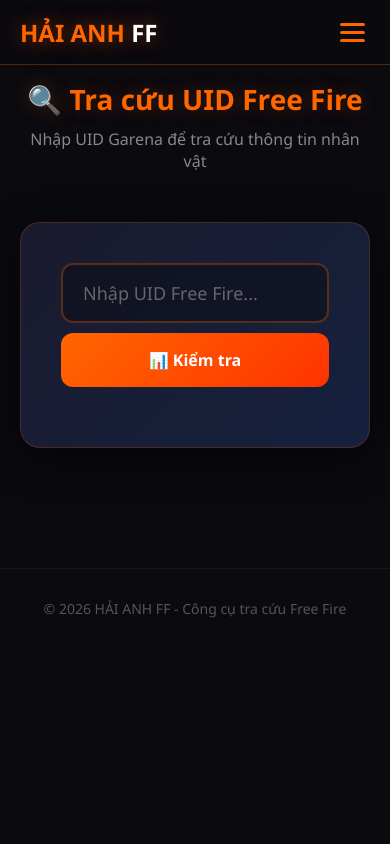
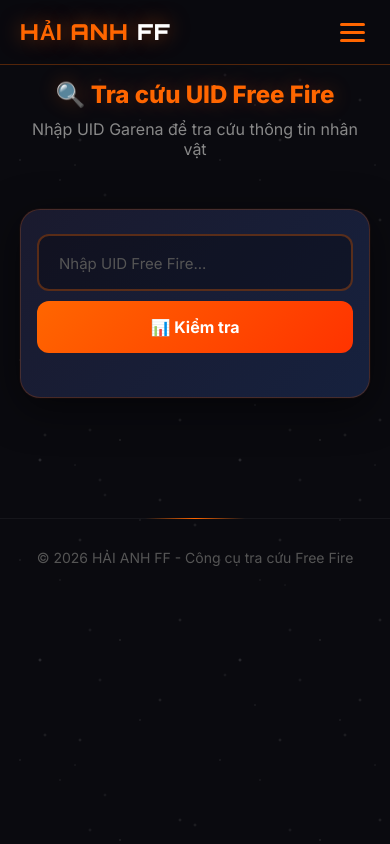
Before and after one commit to minhanh0291128-wq/haianh-ff-tool, a Flask app: page / in a window 390 px wide. Run offline with Flask 3, Linux system fonts and the light colour scheme; some libraries are stand-ins or nearby versions.

Commit message:
đẹp hơn: particle bg, Orbitron font, glow effects, animations

```diff
--- a/templates/index.html
+++ b/templates/index.html
@@ -4,12 +4,14 @@
 <meta charset="UTF-8">
 <meta name="viewport" content="width=device-width, initial-scale=1.0">
 <title>Hải Anh - Free Fire Tool</title>
+<link rel="preconnect" href="https://fonts.googleapis.com">
+<link href="https://fonts.googleapis.com/css2?family=Orbitron:wght@400;700;900&family=Inter:wght@400;500;600;700;800&display=swap" rel="stylesheet">
 <style>
 * {
     margin: 0;
     padding: 0;
     box-sizing: border-box;
-    font-family: 'Segoe UI', Tahoma, sans-serif;
+    font-family: 'Inter', 'Segoe UI', Tahoma, sans-serif;
 }
 
 body {
@@ -18,9 +20,50 @@ body {
     min-height: 100vh;
 }
 
-::-webkit-scrollbar { width: 8px; }
+/* ===== ANIMATED STARS ===== */
+body::before, body::after {
+    content: '';
+    position: fixed;
+    top: 0; left: 0; right: 0; bottom: 0;
+    pointer-events: none;
+    z-index: -1;
+}
+body::before {
+    background:
+        radial-gradient(2px 2px at 20% 30%, rgba(255,255,255,0.3), transparent),
+        radial-gradient(2px 2px at 40% 70%, rgba(255,255,255,0.2), transparent),
+        radial-gradient(1px 1px at 60% 20%, rgba(255,255,255,0.4), transparent),
+        radial-gradient(2px 2px at 80% 50%, rgba(255,255,255,0.2), transparent),
+        radial-gradient(1px 1px at 10% 80%, rgba(255,255,255,0.3), transparent),
+        radial-gradient(2px 2px at 50% 40%, rgba(255,255,255,0.15), transparent),
+        radial-gradient(1px 1px at 70% 60%, rgba(255,255,255,0.3), transparent),
+        radial-gradient(2px 2px at 90% 10%, rgba(255,255,255,0.2), transparent),
+        radial-gradient(1px 1px at 30% 90%, rgba(255,255,255,0.25), transparent),
+        radial-gradient(2px 2px at 45% 15%, rgba(255,255,255,0.15), transparent);
+    background-size: 200px 200px;
+    animation: twinkle 4s ease-in-out infinite alternate;
+}
+body::after {
+    background:
+        radial-gradient(2px 2px at 15% 45%, rgba(255,255,255,0.2), transparent),
+        radial-gradient(1px 1px at 55% 85%, rgba(255,255,255,0.3), transparent),
+        radial-gradient(2px 2px at 75% 25%, rgba(255,255,255,0.15), transparent),
+        radial-gradient(1px 1px at 25% 55%, rgba(255,255,255,0.25), transparent),
+        radial-gradient(2px 2px at 65% 75%, rgba(255,255,255,0.2), transparent),
+        radial-gradient(1px 1px at 85% 35%, rgba(255,255,255,0.3), transparent),
+        radial-gradient(2px 2px at 35% 65%, rgba(255,255,255,0.15), transparent),
+        radial-gradient(1px 1px at 95% 95%, rgba(255,255,255,0.2), transparent);
+    background-size: 300px 300px;
+    animation: twinkle 5s ease-in-out infinite alternate-reverse;
+}
+@keyframes twinkle {
+    0% { opacity: 0.5; }
+    100% { opacity: 1; }
+}
+
+::-webkit-scrollbar { width: 6px; }
 ::-webkit-scrollbar-track { background: #1a1a2e; }
-::-webkit-scrollbar-thumb { background: #ff6600; border-radius: 4px; }
+::-webkit-scrollbar-thumb { background: linear-gradient(180deg,#ff6600,#ff3300); border-radius: 3px; }
 
 /* ===== NAVBAR ===== */
 .navbar {
@@ -39,16 +82,19 @@ body {
 }
 
 .nav-logo {
-    font-size: 24px;
+    font-size: 22px;
     font-weight: 900;
+    font-family: 'Orbitron', sans-serif;
     color: #ff6600;
     text-shadow: 0 0 20px rgba(255, 102, 0, 0.5);
     cursor: pointer;
     text-decoration: none;
+    letter-spacing: 1px;
 }
 
 .nav-logo span {
     color: #fff;
+    font-family: 'Orbitron', sans-serif;
 }
 
 .nav-links {
@@ -238,7 +287,28 @@ body {
     padding: 40px;
     max-width: 600px;
     margin: 0 auto;
-    box-shadow: 0 10px 40px rgba(0, 0, 0, 0.5);
+    box-shadow: 0 10px 40px rgba(0, 0, 0, 0.5), 0 0 0 1px rgba(255, 102, 0, 0.05);
+    position: relative;
+    transition: transform 0.3s, box-shadow 0.3s;
+}
+
+.uid-card:hover {
+    transform: translateY(-2px);
+    box-shadow: 0 15px 50px rgba(0, 0, 0, 0.6), 0 0 30px rgba(255, 102, 0, 0.05);
+}
+
+.uid-card::after {
+    content: '';
+    position: absolute;
+    top: -1px; left: -1px; right: -1px; bottom: -1px;
+    border-radius: 21px;
+    background: linear-gradient(135deg, rgba(255,102,0,0.3), transparent, rgba(255,51,0,0.3));
+    z-index: -1;
+    opacity: 0;
+    transition: opacity 0.4s;
+}
+.uid-card:hover::after {
+    opacity: 1;
 }
 
 .uid-input-group {
@@ -261,11 +331,12 @@ body {
 
 .uid-input:focus {
     border-color: #ff6600;
-    box-shadow: 0 0 20px rgba(255, 102, 0, 0.2);
+    box-shadow: 0 0 20px rgba(255, 102, 0, 0.2), inset 0 0 20px rgba(255, 102, 0, 0.05);
 }
 
 .uid-input::placeholder {
-    color: #666;
+    color: #555;
+    font-size: 15px;
 }
 
 .btn-check {
@@ -279,17 +350,32 @@ body {
     cursor: pointer;
     transition: all 0.3s;
     white-space: nowrap;
+    position: relative;
+    overflow: hidden;
+}
+
+.btn-check::after {
+    content: '';
+    position: absolute;
+    top: 0; left: -100%;
+    width: 100%; height: 100%;
+    background: linear-gradient(90deg, transparent, rgba(255,255,255,0.15), transparent);
+    transition: left 0.5s;
+}
+.btn-check:hover::after {
+    left: 100%;
 }
 
 .btn-check:hover {
     transform: translateY(-2px);
-    box-shadow: 0 5px 20px rgba(255, 102, 0, 0.4);
+    box-shadow: 0 5px 25px rgba(255, 102, 0, 0.5);
 }
 
 .btn-check:disabled {
     opacity: 0.6;
     cursor: not-allowed;
     transform: none;
+    box-shadow: none;
 }
 
 /* ===== CHARACTER INFO ===== */
@@ -534,6 +669,16 @@ body {
     color: #555;
     font-size: 14px;
     margin-top: 40px;
+    position: relative;
+}
+.footer::before {
+    content:'';
+    position:absolute;
+    top:-1px;left:50%;
+    transform:translateX(-50%);
+    width:100px;
+    height:1px;
+    background:linear-gradient(90deg,transparent,#ff6600,transparent);
 }
 
 /* ===== RESPONSIVE ===== */
@@ -571,11 +716,19 @@ body {
     }
 
     .hero-logo {
-        font-size: 40px;
+        font-size: 34px;
     }
 
     .section-title {
-        font-size: 28px;
+        font-size: 24px;
+    }
+
+    .lookup-card {
+        padding: 20px;
+    }
+
+    .uid-card {
+        padding: 24px 16px;
     }
 
     .uid-input-group {
```
Also changed, not shown: other parts of templates/index.html (+60 -8 lines).
